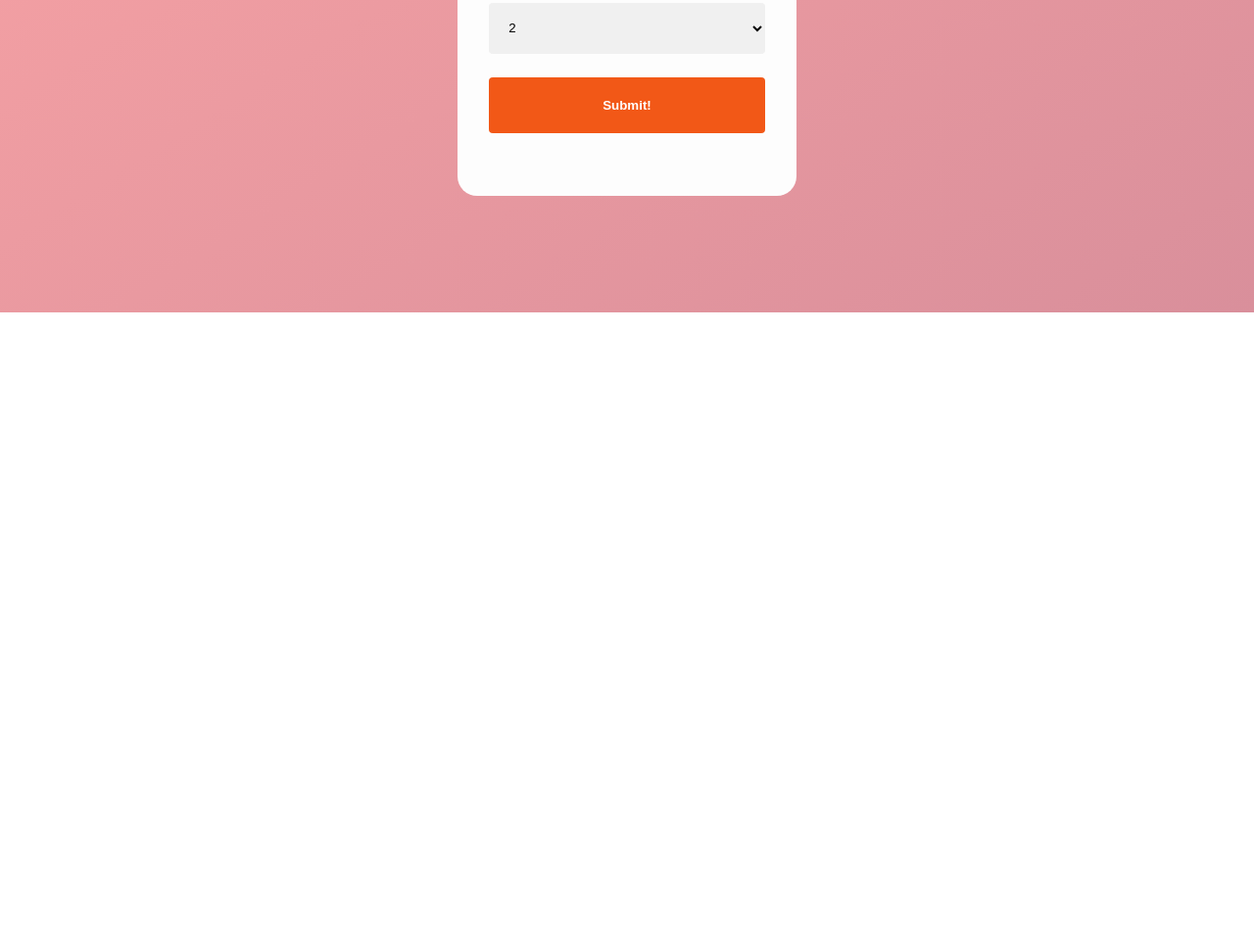
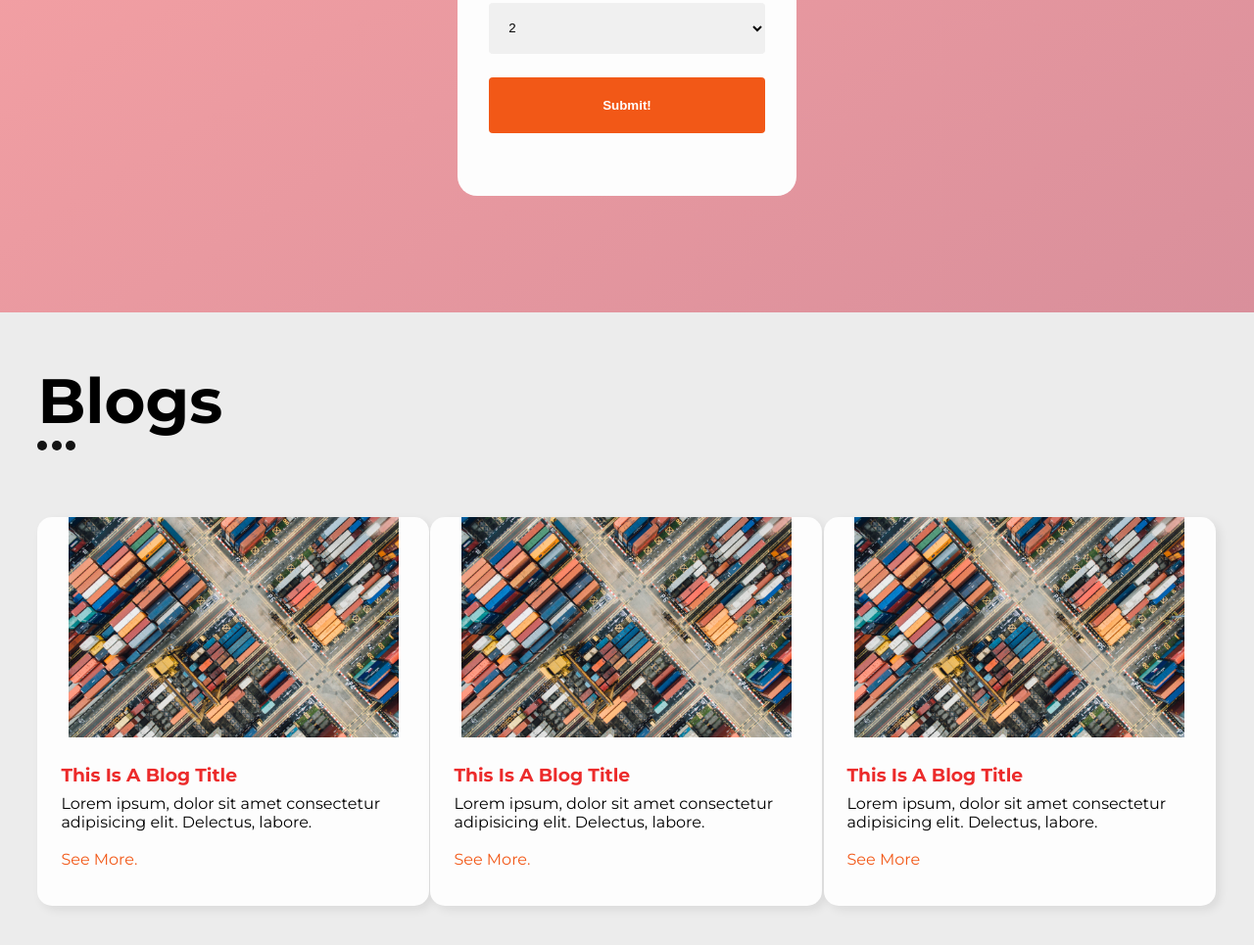
Before and after one commit to minhquan1701/Testing, a plain HTML site: page public/index.html in a window 1280 px wide. Shown: the part 481-1446 px from the top of the page at 98% size. Before the commit the page ends 800 px from the top, so only its background shows below. Drawn offline with Linux system fonts and the light colour scheme.

Commit message:
blog-sect
Click the first blog item to navigate to the blog-post.html

```diff
--- a/public/index.html
+++ b/public/index.html
@@ -51,6 +51,61 @@
 
         </form>
     </section>
+    <section class="blogs-section">
+        <div class='blogs-container'>
+          <h2>Blogs</h2>
+          <div class="dots-list">
+            <span></span>
+            <span></span>
+            <span></span>
+          </div>
+
+          <div class="blogs-container__showcase">
+            <div class="blog-tag">
+                <div class="blog-tag__pic">
+                  <img src='../assets/blog-pic.jpg' alt="blog-pic">
+                </div>
+                <div class="blog-tag__content">
+                    <h3 class="blog-tag__title">This Is A Blog Title</h3>
+                <p class='blog-tag__sub-title'>Lorem ipsum, dolor sit amet consectetur adipisicing elit. Delectus, labore.</p>
+
+                <a href="./blog-post.html">See More.</a>
+                </div>
+
+              </div>
+
+              <div class="blog-tag">
+                <div class="blog-tag__pic">
+                  <img src='../assets/blog-pic.jpg' alt="blog-pic">
+                </div>
+                <div class="blog-tag__content">
+                    <h3 class="blog-tag__title">This Is A Blog Title</h3>
+                <p class='blog-tag__sub-title'>Lorem ipsum, dolor sit amet consectetur adipisicing elit. Delectus, labore.</p>
+
+                <a href="">See More.</a>
+
+                </div>
+
+              </div>
+
+              <div class="blog-tag">
+                <div class="blog-tag__pic">
+                  <img src='../assets/blog-pic.jpg' alt="blog-pic">
+                </div>
+                <div class="blog-tag__content">
+                    <h3 class="blog-tag__title">This Is A Blog Title</h3>
+                    <p class='blog-tag__sub-title'>Lorem ipsum, dolor sit amet consectetur adipisicing elit. Delectus, labore.</p>
+
+                    <a href="">See More</a>
+
+                </div>
+
+              </div>
+          </div>
+
+
+        </div>
+      </section>
 
     <script src="./main.js"></script>
 </body>
--- a/public/main.css
+++ b/public/main.css
@@ -1,9 +1,12 @@
 @import url("https://fonts.googleapis.com/css2?family=Montserrat&display=swap");
 @import url("https://fonts.googleapis.com/css2?family=Montserrat:wght@400;600&display=swap");
+
+@import url("https://fonts.googleapis.com/css2?family=Montserrat:wght@700&display=swap");
 * {
   margin: 0;
   padding: 0;
   box-sizing: border-box;
+  text-decoration: none;
 }
 html,
 body {
@@ -55,3 +58,104 @@ select {
   font-weight: bold;
   box-shadow: 4px 4px 20px lighten(#000);
 }
+.blogs-section {
+  width: 100vw;
+  height: 100vh;
+  background-color: #ececec;
+  padding: 4% 3%;
+}
+.blogs-container > h2 {
+  font-size: 4rem;
+  font-weight: bold;
+  margin-bottom: 2px;
+}
+.dots-list > span {
+  display: inline-block;
+  width: 10px;
+  height: 10px;
+  border-radius: 50%;
+  background-color: rgb(19, 19, 19);
+  margin-bottom: 4rem;
+}
+
+.blogs-container__showcase {
+  display: grid;
+  grid-template-columns: 1fr 1fr 1fr;
+  grid-template-rows: auto;
+  align-items: center;
+}
+.blog-tag {
+  width: 400px;
+  background-color: #fdfdfd;
+  border-radius: 15px;
+  overflow: hidden;
+  box-shadow: 4px 4px 10px rgba(0, 0, 0, 8%);
+}
+
+.blog-tag__pic {
+  width: 100%;
+  height: unset;
+  aspect-ratio: 16 / 9;
+}
+.blog-tag__pic img {
+  width: 100%;
+  height: 100%;
+  object-fit: contain;
+}
+.blog-tag__content {
+  padding: 1.4rem 1.2rem 2.4rem 1.5rem;
+}
+.blog-tag__title {
+  margin-bottom: 0.5rem;
+}
+.blog-tag__sub-title {
+  margin-bottom: 1.2rem;
+}
+a {
+  color: #f25817;
+}
+.blog-header {
+  position: relative;
+  width: 100vw;
+  height: 100vh;
+  display: grid;
+  place-items: center;
+  overflow: hidden;
+}
+.blog-header::after {
+  position: absolute;
+  content: "";
+  width: 100%;
+  height: 100%;
+  top: 0;
+  left: 0;
+  background-color: #000;
+  opacity: 0.5;
+}
+
+.blog-header > img {
+  width: 100%;
+  height: 100%;
+  object-fit: cover;
+}
+.blog-header__content {
+  position: absolute;
+  color: white;
+  text-align: center;
+  z-index: 1;
+}
+.blog-title {
+  font-size: 3rem;
+  font-weight: bold;
+  margin-bottom: 0.7rem;
+}
+.blog-sub-title {
+  font-size: 1.2rem;
+}
+.blog-content {
+  width: 50vw;
+  margin: 4rem auto;
+  font-size: 1.5rem;
+  line-height: 1.2;
+  letter-spacing: 1.7px;
+}
```
Also changed, not shown: public/blog-post.html (added, +40 -0 lines), assets/blog-pic.jpg (added).
